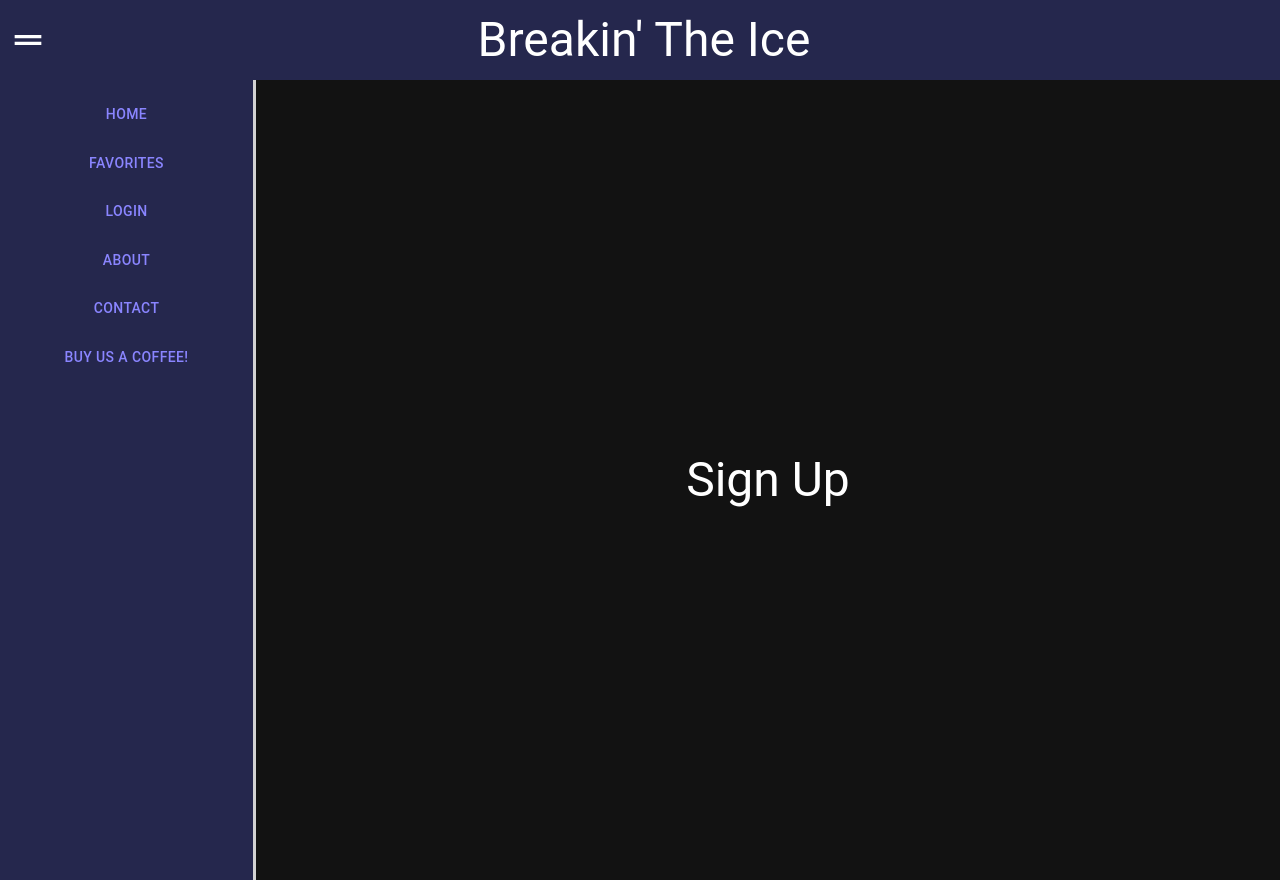
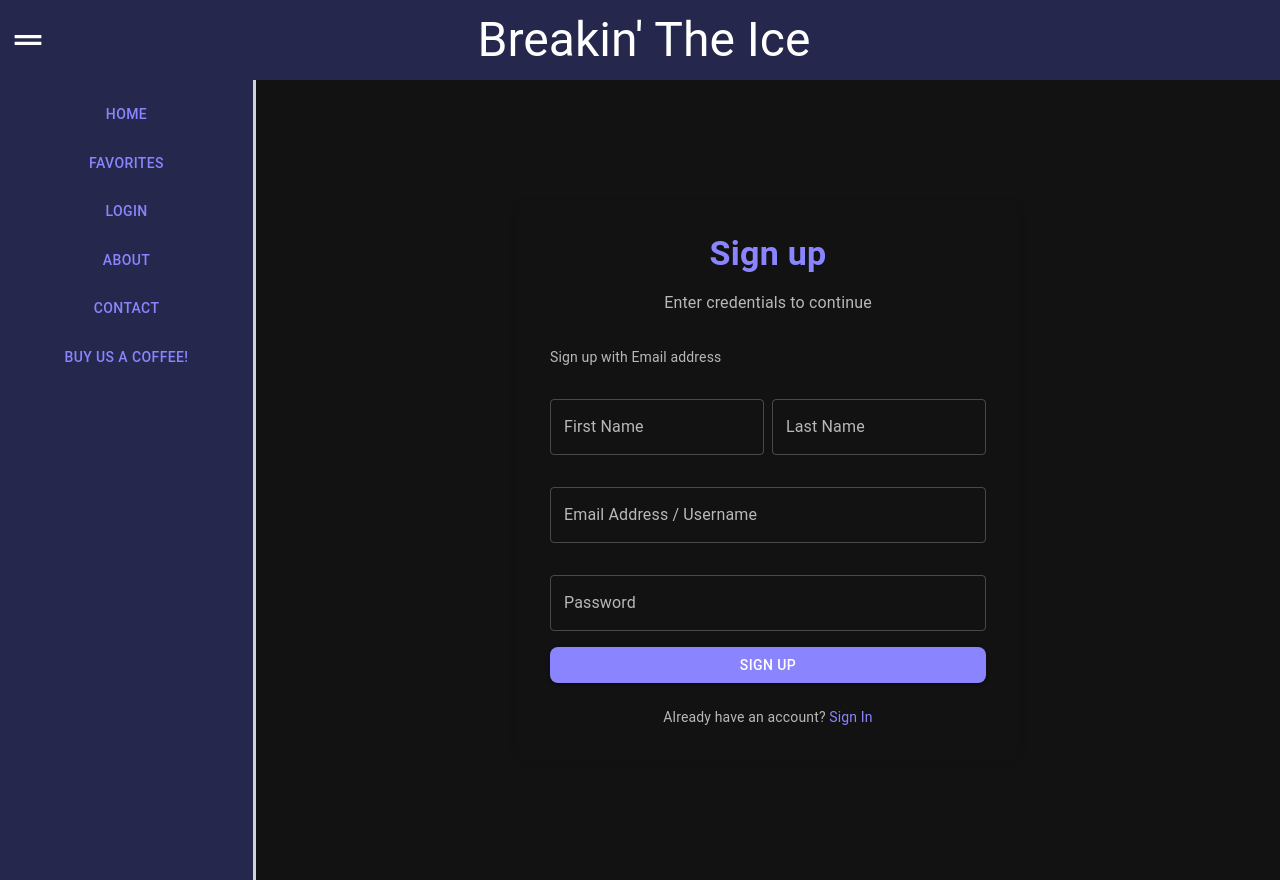
Before and after one commit to valyastriz/Breakin-The-Ice, a React (Create React App) app in the folder client/: page /signup in a window 1280 px wide. Built offline with nearby package versions, Linux system fonts and the light colour scheme.

Commit message:
updated login and signup pages to link to each other

```diff
--- a/client/src/pages/Login.js
+++ b/client/src/pages/Login.js
@@ -1,8 +1,14 @@
 import { Box, Typography, TextField, Button, Checkbox, FormControlLabel, Link } from '@mui/material';
+import { useNavigate } from 'react-router-dom';
 import { useTheme } from '@mui/material/styles';
 
 const Login = () => {
-  const theme = useTheme(); // Use the theme you defined
+  const navigate = useNavigate(); // Create navigate function
+
+  const handleSignUp = () => {
+    navigate('/signup'); // Redirect to the signup page
+  };
+  const theme = useTheme(); // Use the theme we defined in theme
 
   return (
     <Box
@@ -18,7 +24,7 @@ const Login = () => {
     >
       <Box
         sx={{
-          maxWidth: 400,
+          maxWidth: 500,
           width: '100%',
           padding: 4,
           backgroundColor: theme.palette.background.paper,  // Use paper background from theme
@@ -94,8 +100,11 @@ const Login = () => {
           sx={{ textAlign: 'center', color: theme.palette.text.secondary }}
         >
           Don't have an account?{' '}
-          <Link href="#" sx={{ color: theme.palette.primary.main, textDecoration: 'none' }}>
-            Sign Up
+          <Link
+            onClick={handleSignUp} // Call the function to navigate
+            sx={{ color: 'primary.main', cursor: 'pointer', textDecoration: 'none' }}
+          >
+            Sign up
           </Link>
         </Typography>
       </Box>
--- a/client/src/pages/SignUp.js
+++ b/client/src/pages/SignUp.js
@@ -1,14 +1,116 @@
-// import { useQuery } from '@apollo/client';
-import { Box,Typography, Input } from '@mui/material'
-// import { QUERY_PROFILES } from '../utils/queries';
+import { Box, Typography, TextField, Button, Checkbox, FormControlLabel, Link } from '@mui/material';
+import { useTheme } from '@mui/material/styles';
+import { useNavigate } from 'react-router-dom';
 
 const SignUp = () => {
-//   const { loading, data } = useQuery(QUERY_PROFILES);
-//   const profiles = data?.profiles || [];
+  const theme = useTheme(); // Use the dark theme
+  const navigate = useNavigate(); // Create navigate function
+
+  const handleLogin = () => {
+    navigate('/login'); // Redirect to the login page
+  };
 
   return (
-    <Box sx={{display:'flex', flexGrow: 1, flexDirection: 'column', alignItems: 'center', justifyContent: 'center', height: '100vh', width: '100%'}}>
-        <Typography variant='h3' sx={{ textAlign: 'center', width: '80%' }}>Sign Up</Typography>
+    <Box
+      sx={{
+        display: 'flex',
+        flexDirection: 'column',
+        alignItems: 'center',
+        justifyContent: 'center',
+        height: '100vh',
+        width: '100%',
+        backgroundColor: theme.palette.background.default, // Use the theme background
+      }}
+    >
+      <Box
+        sx={{
+          maxWidth: 500,
+          width: '100%',
+          padding: 4,
+          backgroundColor: theme.palette.background.paper, // Use theme paper background
+          borderRadius: 2,
+          boxShadow: '0 2px 10px rgba(0, 0, 0, 0.1)',
+        }}
+      >
+        {/* Heading */}
+        <Typography
+          variant="h4"
+          sx={{ textAlign: 'center', mb: 2, fontWeight: 'bold', color: theme.palette.primary.main }}
+        >
+          Sign up
+        </Typography>
+        <Typography variant="body1" sx={{ textAlign: 'center', mb: 4, color: theme.palette.text.secondary }}>
+          Enter credentials to continue
+        </Typography>
+
+        {/* Form */}
+        <Typography variant="body2" sx={{ mb: 2, color: theme.palette.text.secondary }}>
+          Sign up with Email address
+        </Typography>
+
+        <Box sx={{ display: 'flex', gap: 1 }}>
+          <TextField
+            label="First Name"
+            variant="outlined"
+            fullWidth
+            margin="normal"
+            sx={{ mb: 2 }}
+          />
+          <TextField
+            label="Last Name"
+            variant="outlined"
+            fullWidth
+            margin="normal"
+            sx={{ mb: 2 }}
+          />
+        </Box>
+
+        <TextField
+          label="Email Address / Username"
+          variant="outlined"
+          fullWidth
+          margin="normal"
+          sx={{ mb: 2 }}
+        />
+        <TextField
+          label="Password"
+          type="password"
+          variant="outlined"
+          fullWidth
+          margin="normal"
+          sx={{ mb: 2 }}
+        />
+
+        {/* Sign Up Button */}
+        <Button
+          variant="contained"
+          fullWidth
+          sx={{
+            backgroundColor: theme.palette.primary.main,
+            color: theme.palette.text.primary,
+            mb: 3,
+            ':hover': {
+              backgroundColor: theme.palette.primary.hover, // Use hover from the theme
+            },
+          }}
+        >
+          Sign Up
+        </Button>
+
+        {/* Sign In Link */}
+        <Typography
+          variant="body2"
+          sx={{ textAlign: 'center', color: theme.palette.text.secondary }}
+        >
+          Already have an account?{' '}
+          <Link
+            onClick={handleLogin} // Navigate to login page
+            sx={{ color: theme.palette.primary.main, cursor: 'pointer', textDecoration: 'none' }}
+          >
+            Sign In
+          </Link>
+        </Typography>
+      </Box>
     </Box>
   );
 };
```
Also changed, not shown: 1 other file (tests, documents, lock files or other folders).
